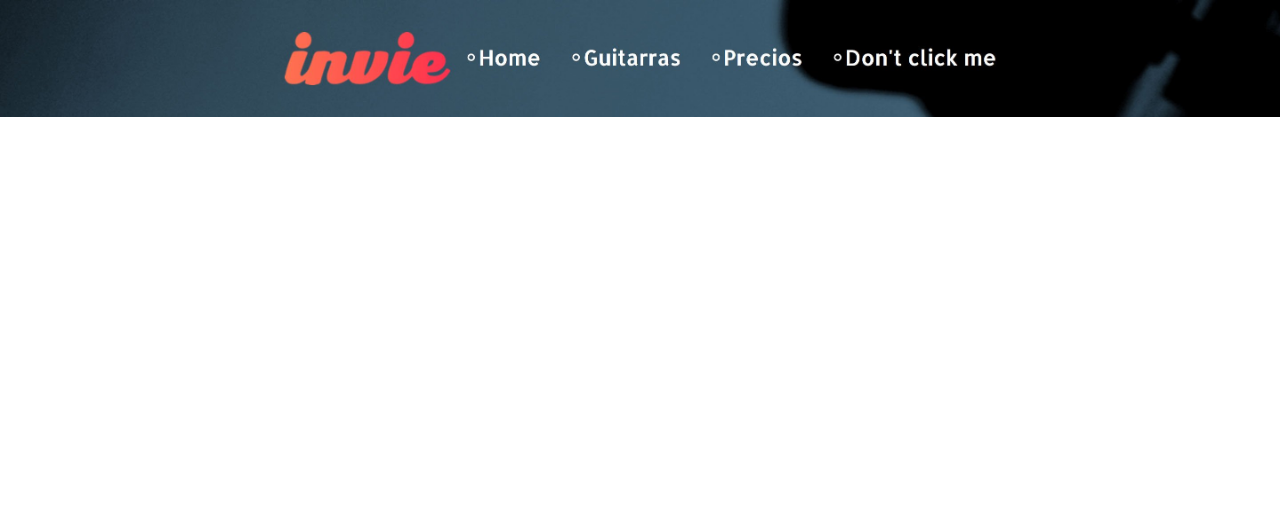
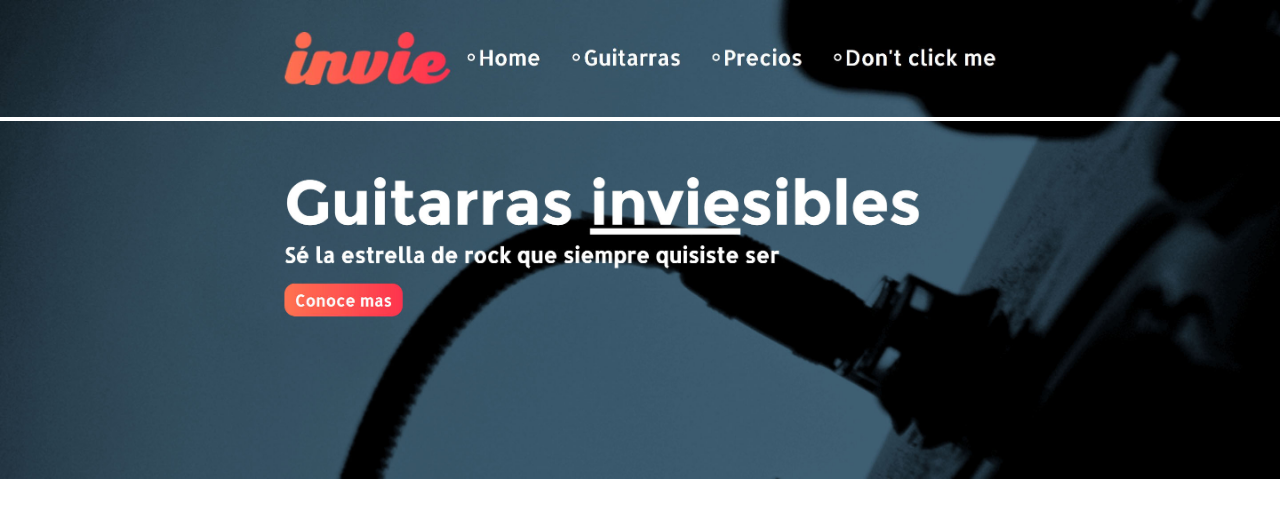
Before and after one commit to RupertoMelo/invie-github, a plain HTML site: page index.html in a window 1280 px wide. Drawn offline with Linux system fonts and the light colour scheme.

Commit message:
agregando hero

```diff
--- a/index.html
+++ b/index.html
@@ -9,10 +9,13 @@
 		}
 		img{
 			max-width: 100%;
+			margin: 0;
+			padding: 0;
 		}
 	</style>
 </head>
 <body>
 	<img src="header.jpg" alt="">
+	<img src="hero.jpg" alt="">
 </body>
 </html>
```
Also changed, not shown: hero.jpg (added).
